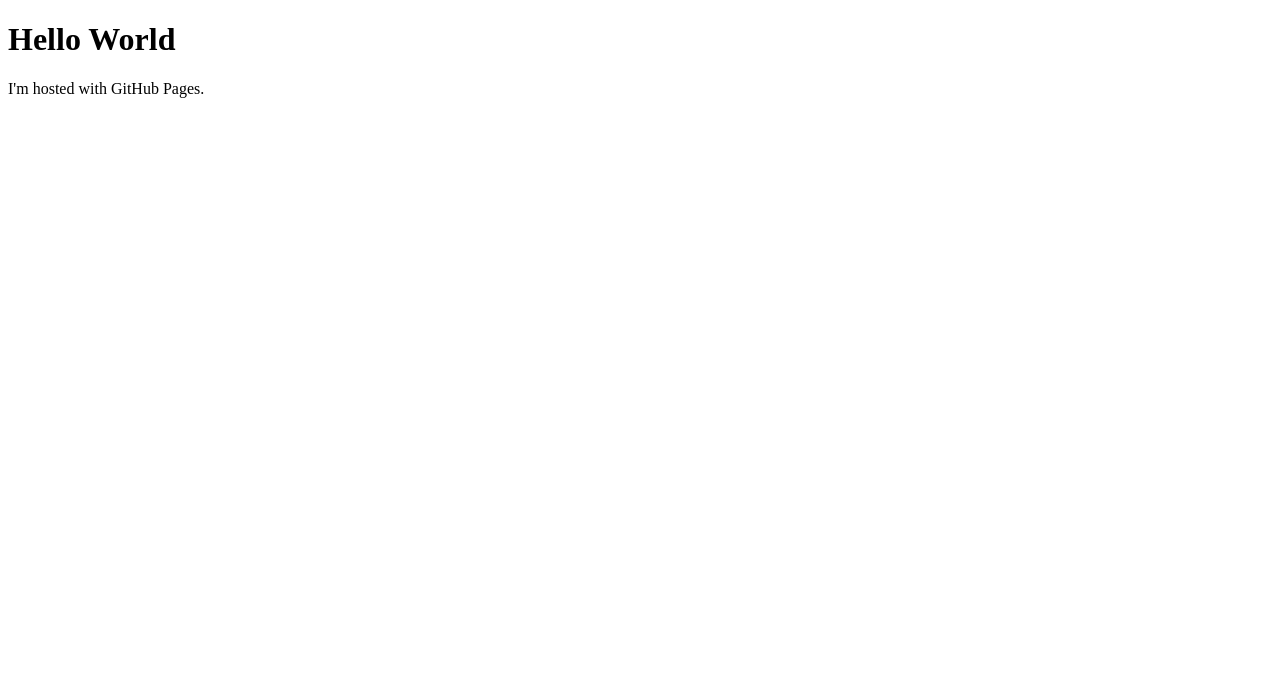
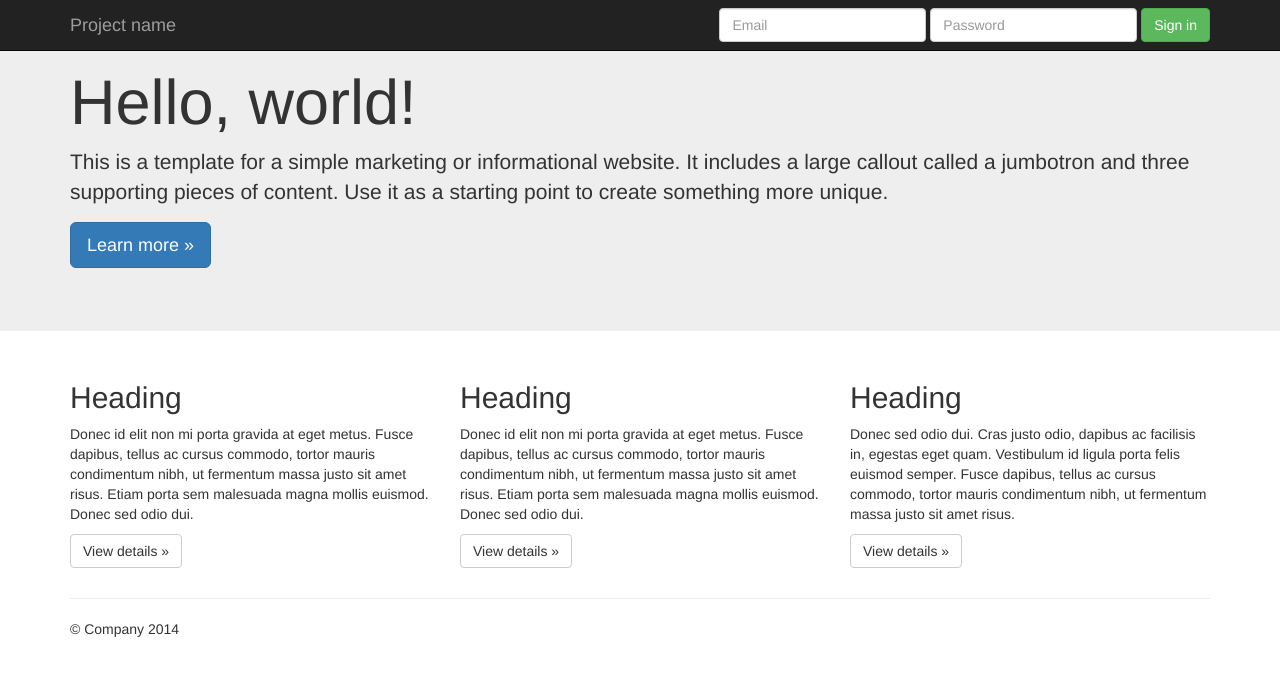
Before and after one commit to huyettl/huyettl.github.io, a plain HTML site: page index.html in a window 1280 px wide. Drawn offline with nearby package versions, Linux system fonts and the light colour scheme.

Commit message:
testing new page

```diff
--- a/index.html
+++ b/index.html
@@ -1,7 +1,102 @@
 <!DOCTYPE html>
-<html>
-<body>
-<h1>Hello World</h1>
-<p>I'm hosted with GitHub Pages.</p>
-</body>
+<html lang="en">
+  <head>
+    <meta charset="utf-8">
+    <meta http-equiv="X-UA-Compatible" content="IE=edge">
+    <meta name="viewport" content="width=device-width, initial-scale=1">
+    <meta name="description" content="">
+    <meta name="author" content="">
+    <link rel="icon" href="../../favicon.ico">
+
+    <title>Jumbotron Template for Bootstrap</title>
+
+    <!-- Bootstrap core CSS -->
+    <link href="../../dist/css/bootstrap.min.css" rel="stylesheet">
+
+    <!-- Custom styles for this template -->
+    <link href="jumbotron.css" rel="stylesheet">
+
+    <!-- Just for debugging purposes. Don't actually copy these 2 lines! -->
+    <!--[if lt IE 9]><script src="../../assets/js/ie8-responsive-file-warning.js"></script><![endif]-->
+    <script src="../../assets/js/ie-emulation-modes-warning.js"></script>
+
+    <!-- HTML5 shim and Respond.js for IE8 support of HTML5 elements and media queries -->
+    <!--[if lt IE 9]>
+      <script src="https://oss.maxcdn.com/html5shiv/3.7.2/html5shiv.min.js"></script>
+      <script src="https://oss.maxcdn.com/respond/1.4.2/respond.min.js"></script>
+    <![endif]-->
+  </head>
+
+  <body>
+
+    <nav class="navbar navbar-inverse navbar-fixed-top">
+      <div class="container">
+        <div class="navbar-header">
+          <button type="button" class="navbar-toggle collapsed" data-toggle="collapse" data-target="#navbar" aria-expanded="false" aria-controls="navbar">
+            <span class="sr-only">Toggle navigation</span>
+            <span class="icon-bar"></span>
+            <span class="icon-bar"></span>
+            <span class="icon-bar"></span>
+          </button>
+          <a class="navbar-brand" href="#">Project name</a>
+        </div>
+        <div id="navbar" class="navbar-collapse collapse">
+          <form class="navbar-form navbar-right">
+            <div class="form-group">
+              <input type="text" placeholder="Email" class="form-control">
+            </div>
+            <div class="form-group">
+              <input type="password" placeholder="Password" class="form-control">
+            </div>
+            <button type="submit" class="btn btn-success">Sign in</button>
+          </form>
+        </div><!--/.navbar-collapse -->
+      </div>
+    </nav>
+
+    <!-- Main jumbotron for a primary marketing message or call to action -->
+    <div class="jumbotron">
+      <div class="container">
+        <h1>Hello, world!</h1>
+        <p>This is a template for a simple marketing or informational website. It includes a large callout called a jumbotron and three supporting pieces of content. Use it as a starting point to create something more unique.</p>
+        <p><a class="btn btn-primary btn-lg" href="#" role="button">Learn more &raquo;</a></p>
+      </div>
+    </div>
+
+    <div class="container">
+      <!-- Example row of columns -->
+      <div class="row">
+        <div class="col-md-4">
+          <h2>Heading</h2>
+          <p>Donec id elit non mi porta gravida at eget metus. Fusce dapibus, tellus ac cursus commodo, tortor mauris condimentum nibh, ut fermentum massa justo sit amet risus. Etiam porta sem malesuada magna mollis euismod. Donec sed odio dui. </p>
+          <p><a class="btn btn-default" href="#" role="button">View details &raquo;</a></p>
+        </div>
+        <div class="col-md-4">
+          <h2>Heading</h2>
+          <p>Donec id elit non mi porta gravida at eget metus. Fusce dapibus, tellus ac cursus commodo, tortor mauris condimentum nibh, ut fermentum massa justo sit amet risus. Etiam porta sem malesuada magna mollis euismod. Donec sed odio dui. </p>
+          <p><a class="btn btn-default" href="#" role="button">View details &raquo;</a></p>
+       </div>
+        <div class="col-md-4">
+          <h2>Heading</h2>
+          <p>Donec sed odio dui. Cras justo odio, dapibus ac facilisis in, egestas eget quam. Vestibulum id ligula porta felis euismod semper. Fusce dapibus, tellus ac cursus commodo, tortor mauris condimentum nibh, ut fermentum massa justo sit amet risus.</p>
+          <p><a class="btn btn-default" href="#" role="button">View details &raquo;</a></p>
+        </div>
+      </div>
+
+      <hr>
+
+      <footer>
+        <p>&copy; Company 2014</p>
+      </footer>
+    </div> <!-- /container -->
+
+
+    <!-- Bootstrap core JavaScript
+    ================================================== -->
+    <!-- Placed at the end of the document so the pages load faster -->
+    <script src="https://ajax.googleapis.com/ajax/libs/jquery/1.11.2/jquery.min.js"></script>
+    <script src="../../dist/js/bootstrap.min.js"></script>
+    <!-- IE10 viewport hack for Surface/desktop Windows 8 bug -->
+    <script src="../../assets/js/ie10-viewport-bug-workaround.js"></script>
+  </body>
 </html>
```
